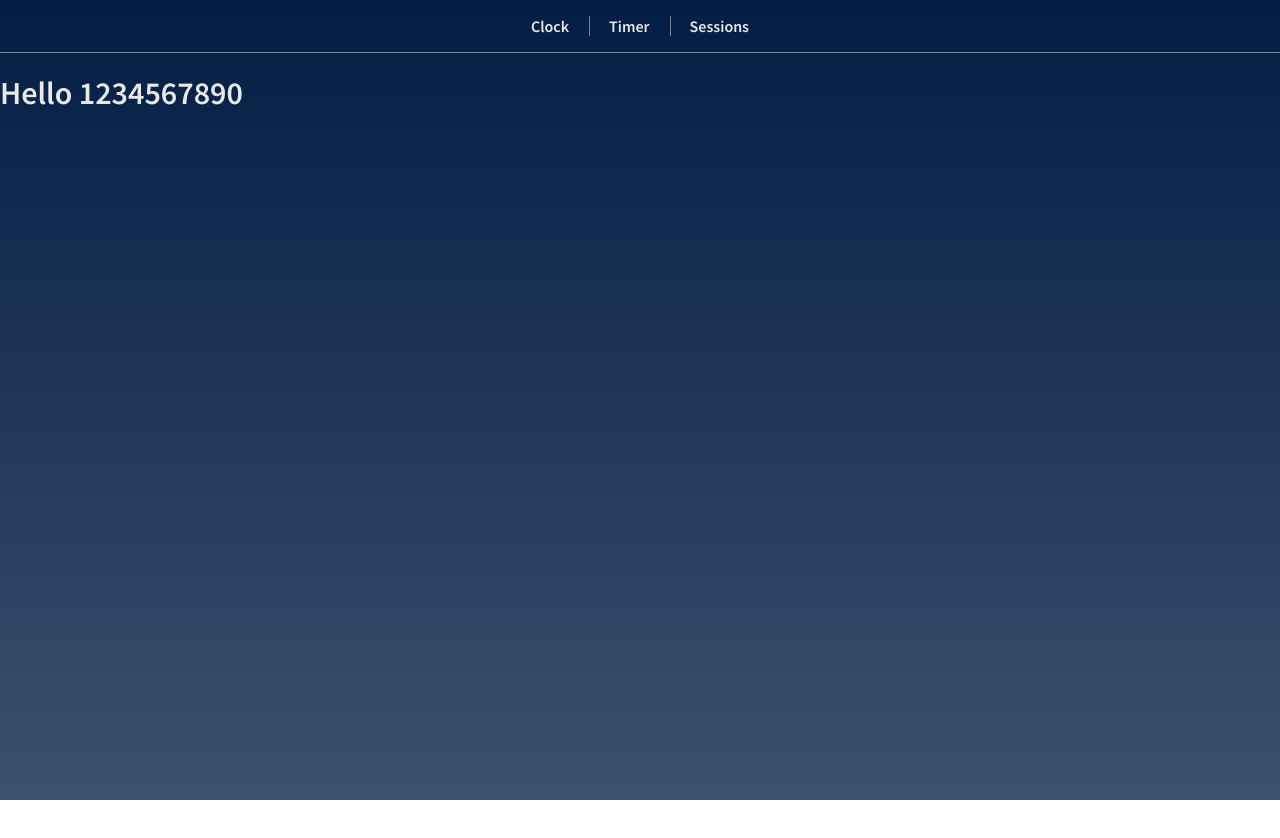
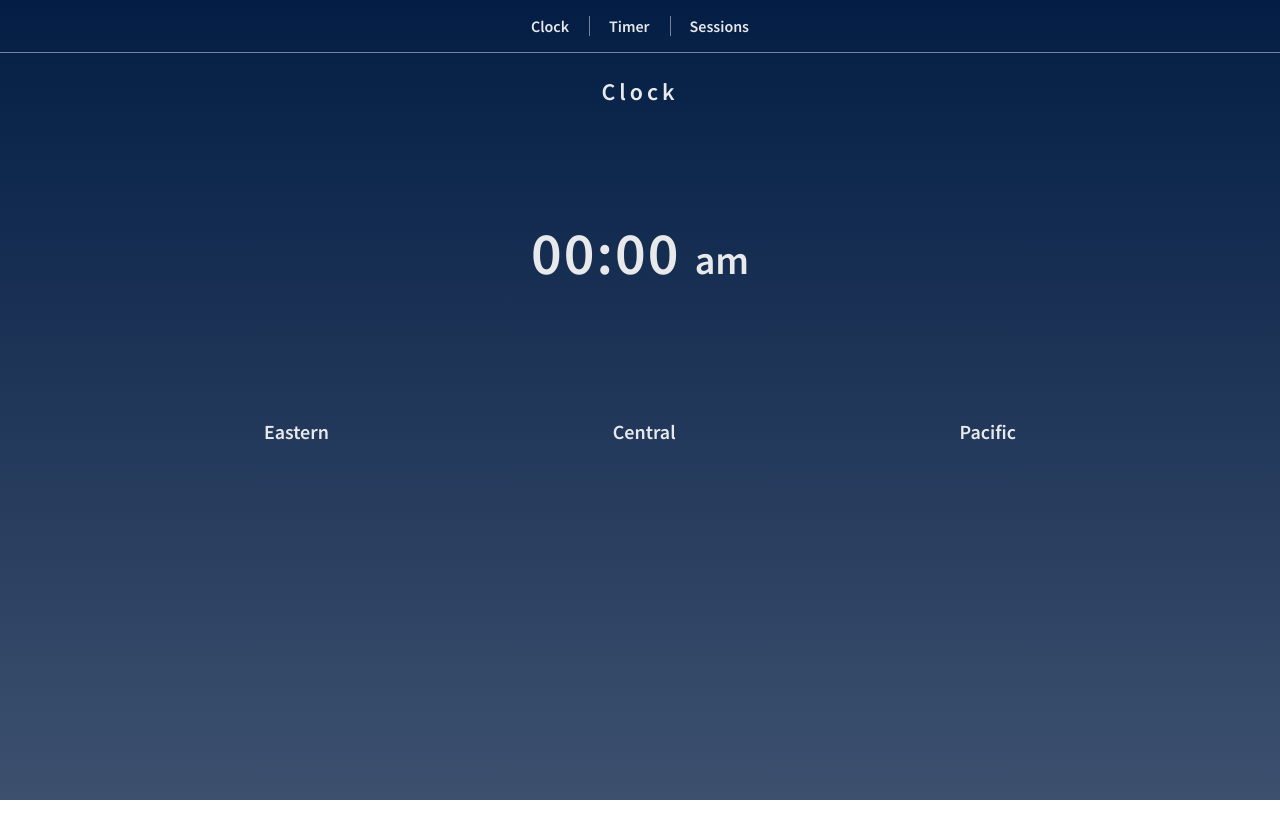
Before and after one commit to Rio0628/clock-timer, a React (Create React App) app: page / in a window 1280 px wide. Shown: the top 838 px of the page. Before the commit the page ends 800 px from the top, so only its background shows below. Built offline with nearby package versions, Linux system fonts and the light colour scheme.

Commit message:
Created Comp
- Created the main clock component which will allow the user to know the current time within a specified time zone.

```diff
--- a/src/App.js
+++ b/src/App.js
@@ -1,5 +1,6 @@
 import React, { Component } from 'react';
 import { BrowserRouter as Router, Switch, Route, Link } from 'react-router-dom';
+import ClockView from './components/ClockView';
 import api from './api';
 
 
@@ -20,7 +21,8 @@ class App extends Component {
           </Router>
         </div>
 
-        <h1>Hello 1234567890</h1>
+        <ClockView />
+        {/* <h1>Hello 1234567890</h1> */}
       </div>
     );
   }
--- a/src/components/ClockView.js
+++ b/src/components/ClockView.js
@@ -0,0 +1,19 @@
+import React from 'react';
+
+const ClockView = () => {
+    return (
+        <div className='clockViewCntr'>
+            <p className='clockViewHeading'>Clock</p>
+
+            <p className='mainClock'>00:00 <span>am</span></p>
+
+            <div className='timeZoneCntr'>
+                <p className='indTimezone'>Eastern</p>
+                <p className='indTimezone'>Central</p>
+                <p className='indTimezone'>Pacific</p>
+            </div>
+        </div>
+    );
+}
+
+export default ClockView;
--- a/src/index.css
+++ b/src/index.css
@@ -50,10 +50,68 @@ body {
   text-decoration: none;
 }
 
-/* Name="container">
-        <div className='linkContainer'>
-          <Router>
-            <p className='indLink'><Link to='/'>Clock</Link></p>
-            <p className='indLink'><Link to='/timer'>Timer</Link></p>
-            <p className='indLink'><Link to='/sessions'>Sessions</Link></p>
-          </Router> */
+/* -- MAIN CLOCK STYLES -- */
+
+.clockViewCntr {
+  height: 100vh;
+  width: 100vw;
+  /* outline: 1px solid red; */
+}
+
+.clockViewHeading {
+  font-size: 24px;
+  text-align: center;
+  letter-spacing: 4px;
+  font-weight: 600;
+  /* outline: 1px solid blue; */
+}
+
+.mainClock {
+  position: relative;
+  top: 3rem;
+  font-weight: 800;
+  font-size: 60px;
+  letter-spacing: 2px;
+  text-align: center;
+  /* outline: 1px solid red; */
+}
+
+.mainClock span {
+  /* right: 10px; */
+  letter-spacing: 0px;
+  font-size: 40px;
+}
+
+.timeZoneCntr {
+  position: relative;
+  top: 6rem;
+  display: flex;
+  align-items: center;
+  justify-content: space-evenly;
+  /* box-shadow: 1px 1px 0px #768398, -1px -1px 0px #768398; */
+}
+
+.indTimezone {
+  font-size: 20px;
+  padding: 1px 20px;
+  color: #e8e9eb;
+  text-decoration: none;
+  font-weight: 600;
+  /* outline: 1px solid gray; */
+  /* box-shadow: 1px 0px 0px #768398; */
+  cursor: pointer;
+}
+
+.indLink:nth-child(3) {
+  box-shadow: 0px 0px 0px #768398;
+}
+
+.indTimezone:hover {
+  color: #f1a208;
+  transition: .1s all;
+}
+
+.indTimezone:active {
+  background: rgba( 232, 233, 235, .4);
+  transition: .1s all;
+}
```
